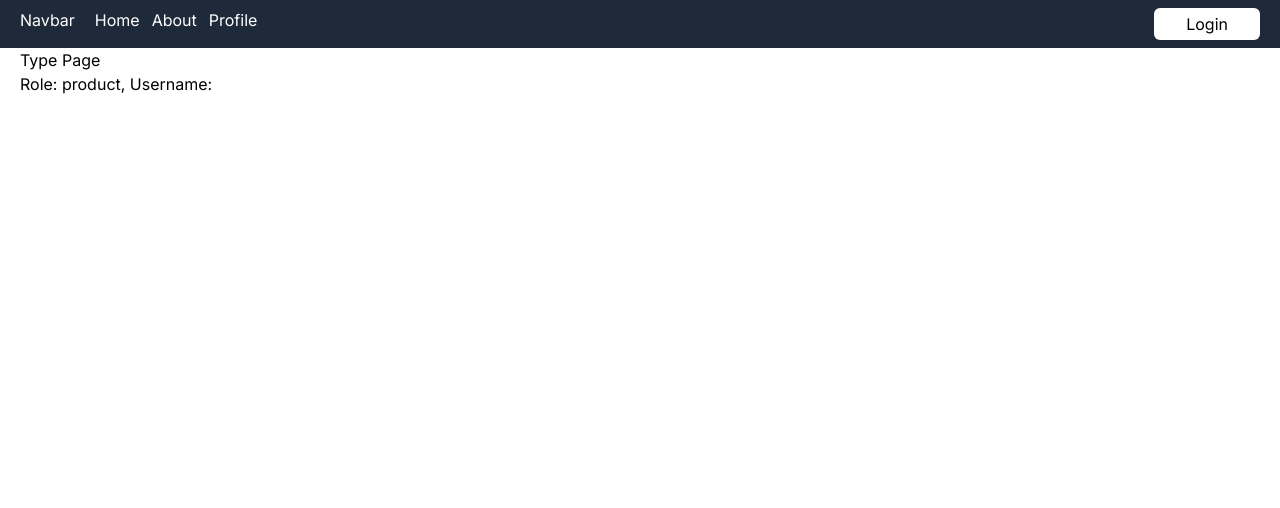
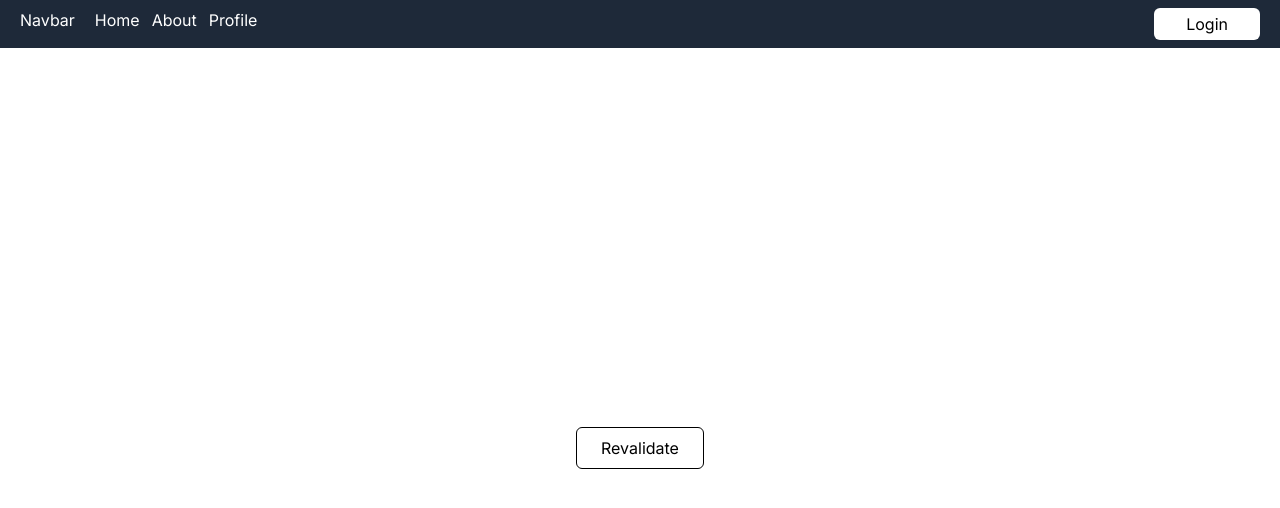
Before and after one commit to KevinMaulanaAtmaja/learn-next-js, a Next.js app in the folder next-app-router/: page /dashboard/product in a window 1280 px wide. Shown: the top 508 px of the page. Built offline with nearby package versions, Linux system fonts and the light colour scheme.

Commit message:
caching & revalidating

```diff
--- /dev/null
+++ b/next-app-router/src/app/(admin)/dashboard/product/page.tsx
@@ -0,0 +1,27 @@
+"use client";
+
+import { useState } from "react";
+
+export default function AdminProductPage() {
+    const [status, setStatus] = useState("");
+    const revalidate = async () => {
+        const res = await fetch(`http://localhost:3000/api/revalidate?tag=products&secret=yttaAja`, { method: "POST" });
+        if (!res.ok) {
+            setStatus("Revalidate Failed");
+        } else {
+            const response = await res.json();
+            if (response.revalidate) {
+                setStatus("Revalidate Success");
+            }
+        }
+    };
+
+    return (
+        <div className="h-screen w-full flex justify-center items-center flex-col ">
+            <h1>{status}</h1>
+            <button onClick={() => revalidate()} className=" text-black border border-black cursor-pointer rounded-md py-2 px-6">
+                Revalidate
+            </button>
+        </div>
+    );
+}
--- a/next-app-router/src/app/api/products/route.ts
+++ b/next-app-router/src/app/api/products/route.ts
@@ -13,6 +13,7 @@ const data = [
         price: 18000,
         image: "https://down-id.img.susercontent.com/file/id-11134207-7qula-ljl9u9h34gcv44.webp",
     },
+
 ];
 
 export async function GET(request: NextRequest) {
--- /dev/null
+++ b/next-app-router/src/app/api/revalidate/route.ts
@@ -0,0 +1,19 @@
+import { NextResponse, NextRequest } from "next/server";
+import { revalidateTag } from "next/cache";
+
+export async function POST(request: NextRequest) {
+    const tag = request.nextUrl.searchParams.get("tag");
+    const secret = request.nextUrl.searchParams.get("secret");
+    console.log(tag);
+
+    if (secret !== process.env.REVALIDATE_TOKEN) {
+        return NextResponse.json({ status: 401, message: "Invalid Secret!" }, { status: 401 });
+    }
+
+    if (!tag) {
+        return NextResponse.json({ status: 400, message: "Missing Tag Params!" }, { status: 400 });
+    }
+
+    revalidateTag(tag);
+    return NextResponse.json({ revalidate: true, now: Date.now() });
+}
--- a/next-app-router/src/app/products/[[...slug]]/page.tsx
+++ b/next-app-router/src/app/products/[[...slug]]/page.tsx
@@ -2,7 +2,16 @@ type ProductPageProps = { params: { slug: string[] } };
 
 async function getData() {
     // const res = await fetch("https://fakestoreapi.com/products");
-    const res = await fetch("http://localhost:3000/api/products", { cache: "no-store" });
+    const res = await fetch("http://localhost:3000/api/products",
+        {
+            // cache: "no-store",
+            cache: "force-cache",
+            next: {
+                // revalidate: 10,
+                tags: ["products"]
+            }
+        }
+    );
 
     if (!res.ok) {
         throw new Error("Failed to fetch data");
```
